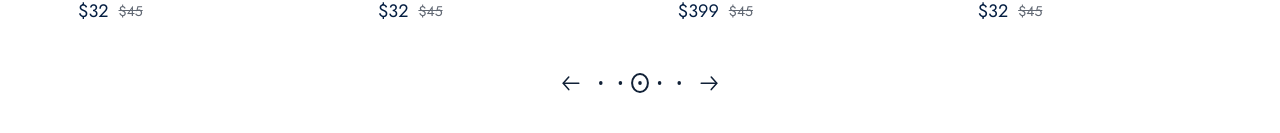
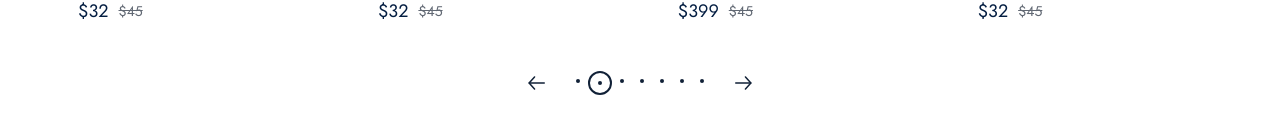
Before and after one commit to jakhongir789/zenmart, a plain HTML site: page index.html in a window 1280 px wide. Shown: the part 1799-1932 px from the top of the page. Drawn offline with Linux system fonts and the light colour scheme.

Commit message:
fix: refactor top selling product view

```diff
--- a/index.html
+++ b/index.html
@@ -376,30 +376,37 @@
               </div>
             </div>
           </div>
-          <div class="product_pagination_box">
-            <div class="pagination_arrow">
-              <a
-                href=""
-                class="arrow_right_box"
-                style="
-                  background: url(public/images/icons/arrow-right.svg);
-                  background-size: cover;
-                "
-              >
-              </a>
-              <div class="arrow_bullet">
-                <img src="public/images/icons/bullets.svg" alt="" />
+          <div class="pagination_box">
+            <div class="pagination_main">
+              <img src="./public/images/icons/arrow-prev_next.svg" alt="" />
+              <div class="pagination_dot">
+                <div class="dot">
+                  <div></div>
+                </div>
+                <div class="dot active">
+                  <div></div>
+                </div>
+                <div class="dot">
+                  <div></div>
+                </div>
+                <div class="dot">
+                  <div></div>
+                </div>
+                <div class="dot">
+                  <div></div>
+                </div>
+                <div class="dot">
+                  <div></div>
+                </div>
+                <div class="dot">
+                  <div></div>
+                </div>
               </div>
-              <a
-                href=""
-                class="arrow_right_box"
-                style="
-                  background: url(public/images/icons/arrow-right.svg);
-                  background-size: cover;
-                  transform: scaleX(-1);
-                "
-              >
-              </a>
+              <img
+                src="./public/images/icons/arrow-prev_next.svg"
+                alt=""
+                style="transform: scaleX(-1)"
+              />
             </div>
           </div>
         </div>
--- a/public/css/home.css
+++ b/public/css/home.css
@@ -34,6 +34,58 @@
 
 .container .category_top a:hover {
   border-bottom: 2px solid #041e42;
+}
+
+/* Pagination */
+
+.container .pagination_box {
+  margin-top: 30px;
+  width: 100%;
+  height: auto;
+
+  display: flex;
+  flex-direction: row;
+  justify-content: center;
+}
+
+.container .pagination_box .pagination_main {
+  width: auto;
+  height: 24px;
+
+  display: flex;
+  flex-direction: row;
+  align-items: center;
+}
+
+.pagination_main img {
+  cursor: pointer;
+}
+
+.container .pagination_main .pagination_dot {
+  margin: 0px 20px;
+  display: flex;
+  flex-direction: row;
+}
+
+.container .pagination_dot .dot {
+  width: 20px;
+  height: 20px;
+
+  display: flex;
+  align-items: center;
+  justify-content: center;
+  border-radius: 50%;
+}
+
+.container .pagination_dot .dot.active {
+  border: 2px solid #112137;
+}
+
+.container .pagination_dot .dot div {
+  width: 4px;
+  height: 4px;
+  background: #112137;
+  border-radius: 50%;
 }
 
 /* Start of Header Frame */
@@ -347,6 +399,7 @@
 .selling_product_frame .next_prev_box img {
   position: absolute;
   top: 50%;
+  cursor: pointer;
 }
 
 .selling_product_frame .product_wrapper .product_boxes {
@@ -481,36 +534,4 @@
   line-height: 22px;
   text-decoration-line: line-through;
 }
-
-.selling_product_frame .container .product_pagination_box {
-  position: relative;
-  margin-top: 30px;
-  width: 100%;
-  height: auto;
-
-  display: flex;
-  flex-direction: row;
-  justify-content: center;
-}
-
-.selling_product_frame .product_pagination_box .pagination_arrow {
-  position: relative;
-  width: 160px;
-  height: 24px;
-
-  display: flex;
-  flex-direction: row;
-  justify-content: space-between;
-  align-items: center;
-}
-
-.selling_product_frame .pagination_arrow .arrow_right_box {
-  width: 22px;
-  height: 24px;
-}
-
-.selling_product_frame .pagination_arrow .arrow_bullet {
-  width: 82px;
-  height: 24px;
-}
 /* End of Selling Product */
```
